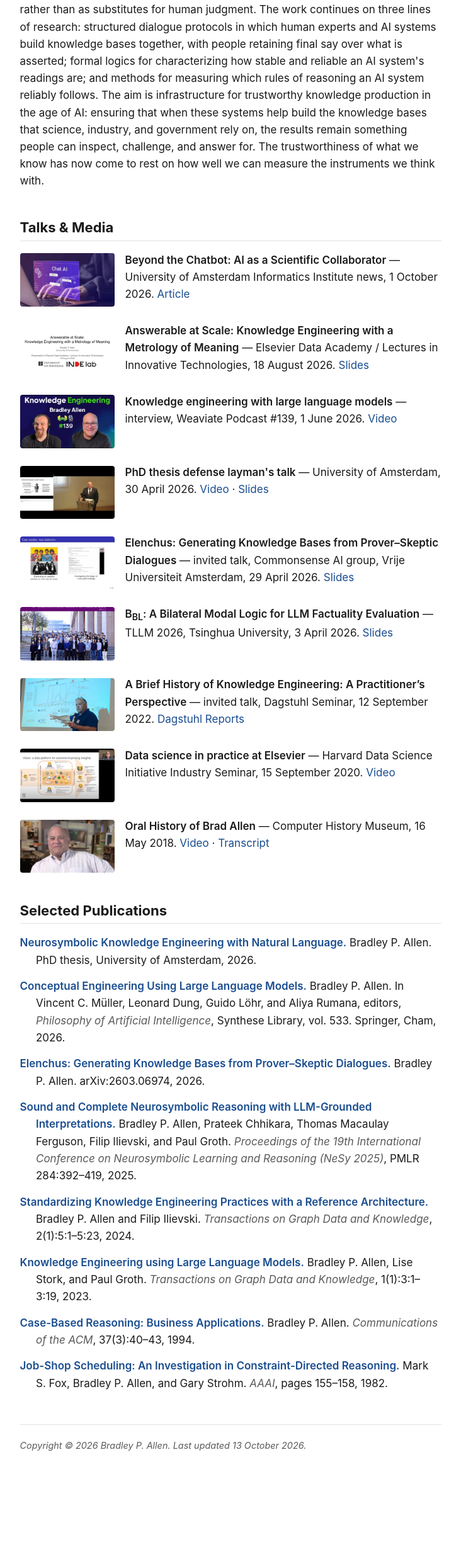
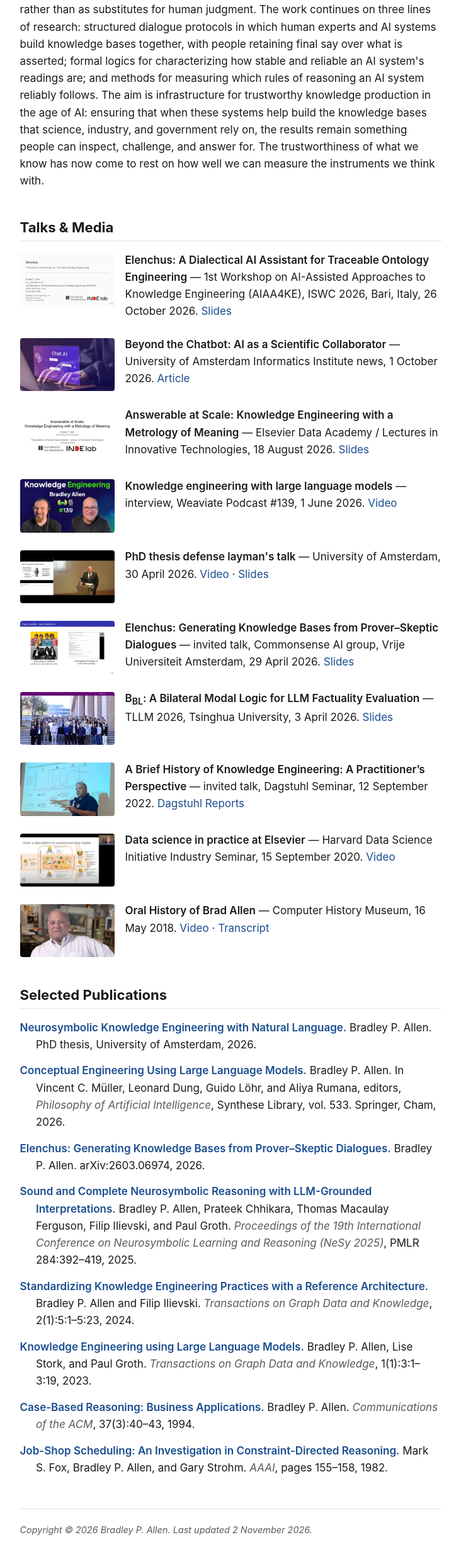
Before and after one commit to bradleypallen/bradleypallen.github.io, a plain HTML site: page index.html in a window 1280 px wide. Shown: the part 1181-3657 px from the top of the page at 63% size, without its empty margins (274-1006 px from the left). Before the commit the page ends 3573 px from the top, so only its background shows below. Drawn offline with Linux system fonts and the light colour scheme.

Commit message:
Talks & Media: add Elenchus talk at AIAA4KE / ISWC 2026
'Elenchus: A Dialectical AI Assistant for Traceable Ontology Engineering' —
1st Workshop on AI-Assisted Approaches to Knowledge Engineering, co-located
with ISWC 2026, Bari, Italy, 26 October 2026. Slide deck hosted in the repo;
thumbnail rendered from the title slide.

Co-Authored-By: Claude Opus 4.7 (1M context) <noreply@anthropic.com>

```diff
--- a/index.html
+++ b/index.html
@@ -26,6 +26,9 @@
 <p>These are initial steps towards <em>a metrology for large language models</em>: how to test, calibrate, and rely on them accountably, treating them as powerful instruments rather than as substitutes for human judgment. The work continues on three lines of research: structured dialogue protocols in which human experts and AI systems build knowledge bases together, with people retaining final say over what is asserted; formal logics for characterizing how stable and reliable an AI system's readings are; and methods for measuring which rules of reasoning an AI system reliably follows. The aim is infrastructure for trustworthy knowledge production in the age of AI: ensuring that when these systems help build the knowledge bases that science, industry, and government rely on, the results remain something people can inspect, challenge, and answer for. The trustworthiness of what we know has now come to rest on how well we can measure the instruments we think with.</p>
 <div class="markdown-heading"><h2 class="heading-element">Talks &amp; Media</h2><a id="user-content-talks--media" class="anchor" aria-label="Permalink: Talks &amp; Media" href="#talks--media"><span aria-hidden="true" class="octicon octicon-link"></span></a></div>
 <ul>
+<li>
+<a href="resources/Allen_Elenchus_AIAA4KE_2026_slides.pdf"><img src="resources/images/thumbs/elenchus_aiaa4ke.jpg" alt="Elenchus: A Dialectical AI Assistant for Traceable Ontology Engineering" style="max-width: 100%;"></a> <strong>Elenchus: A Dialectical AI Assistant for Traceable Ontology Engineering</strong> — 1st Workshop on AI-Assisted Approaches to Knowledge Engineering (AIAA4KE), ISWC 2026, Bari, Italy, 26 October 2026. <a href="resources/Allen_Elenchus_AIAA4KE_2026_slides.pdf">Slides</a>
+</li>
 <li>
 <a href="https://ivi.uva.nl/content/news/2026/10/beyond-the-chatbot-ai-as-a-scientific-collaborator.html" rel="nofollow"><img src="resources/images/thumbs/uva_sloan.jpg" alt="Beyond the Chatbot: AI as a Scientific Collaborator" style="max-width: 100%;"></a> <strong>Beyond the Chatbot: AI as a Scientific Collaborator</strong> — University of Amsterdam Informatics Institute news, 1 October 2026. <a href="https://ivi.uva.nl/content/news/2026/10/beyond-the-chatbot-ai-as-a-scientific-collaborator.html" rel="nofollow">Article</a>
 </li>
@@ -74,7 +77,7 @@
 <a href="https://cdn.aaai.org/AAAI/1982/AAAI82-037.pdf" rel="nofollow"><strong>Job-Shop Scheduling: An Investigation in Constraint-Directed Reasoning.</strong></a> Mark S. Fox, Bradley P. Allen, and Gary Strohm. <em>AAAI</em>, pages 155–158, 1982.</li>
 </ul>
 <hr>
-<p><em>Copyright © 2026 Bradley P. Allen. Last updated 13 October 2026.</em></p>
+<p><em>Copyright © 2026 Bradley P. Allen. Last updated 2 November 2026.</em></p>
 
 
 </article>
```
Also changed, not shown: resources/images/thumbs/elenchus_aiaa4ke.jpg (added), 2 other files.
